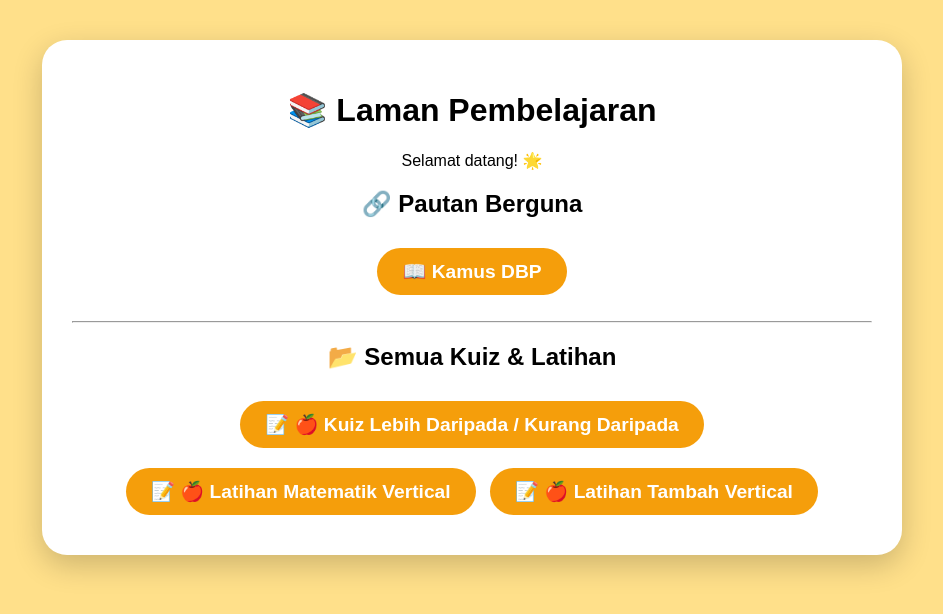
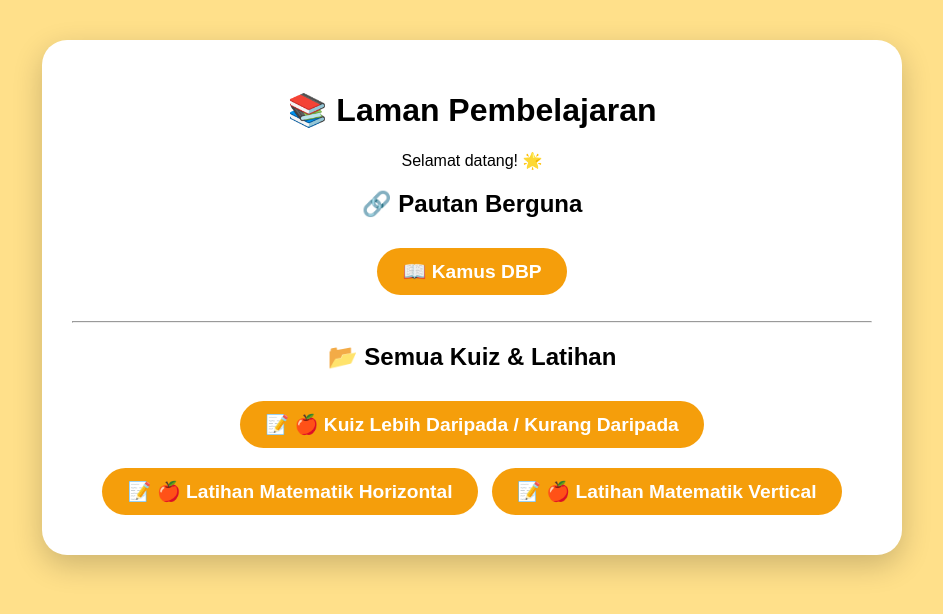
Before and after one commit to mrcreator1234/learning, a Jekyll site: the page built from index.md, in a window 1280 px wide. Shown: the top 614 px of the page, without its empty margins (168-1111 px from the left). Built offline with Jekyll 4.4.1, drawn with Linux system fonts in a browser that asks for light colours.

Commit message:
Update title and description for MatematikHorizontal

```diff
--- a/TambahVertical.html
+++ b/MatematikHorizontal.html
@@ -1,6 +1,6 @@
 ---
-title: "🍎 Latihan Tambah Vertical"
-description: "Latihan tambah - vertical"
+title: "🍎 Latihan Matematik Horizontal"
+description: "Latihan Matematik Horizontal"
 ---
 <!DOCTYPE html>
 <html lang="ms">
```
